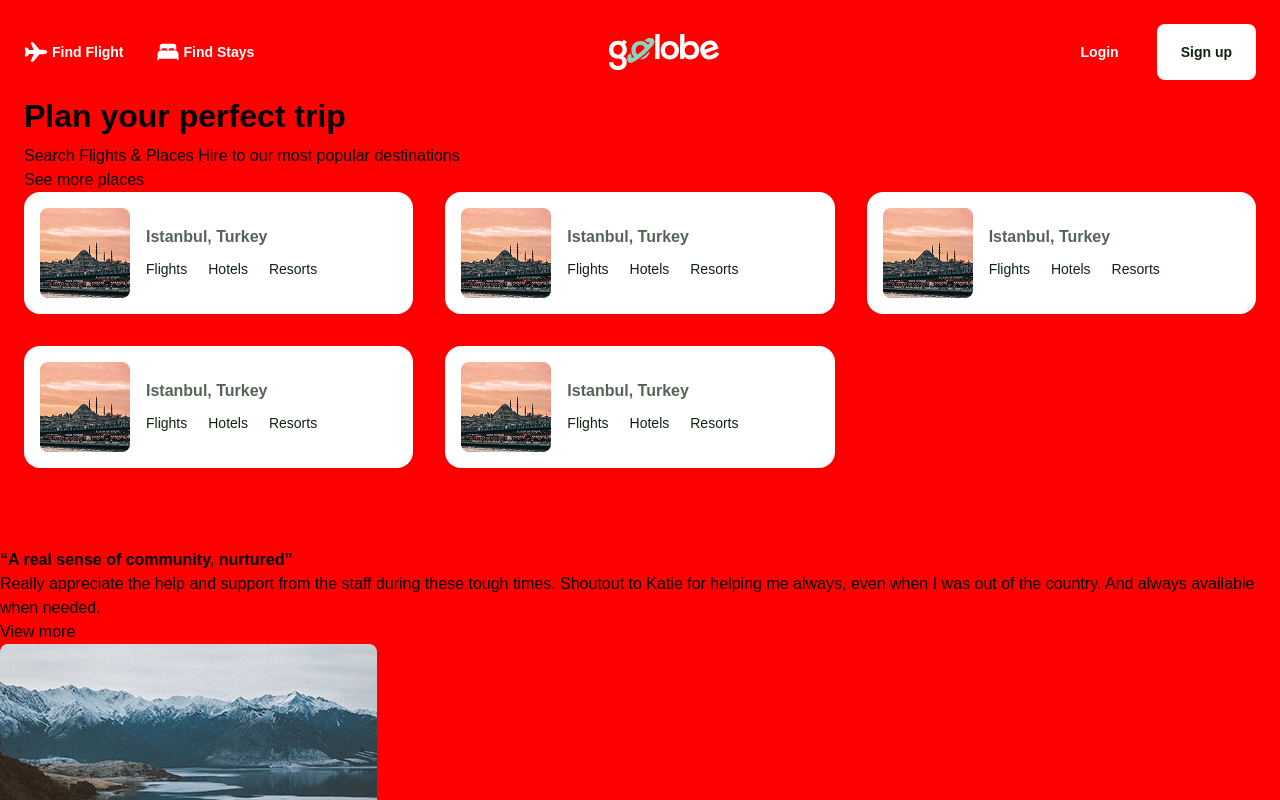
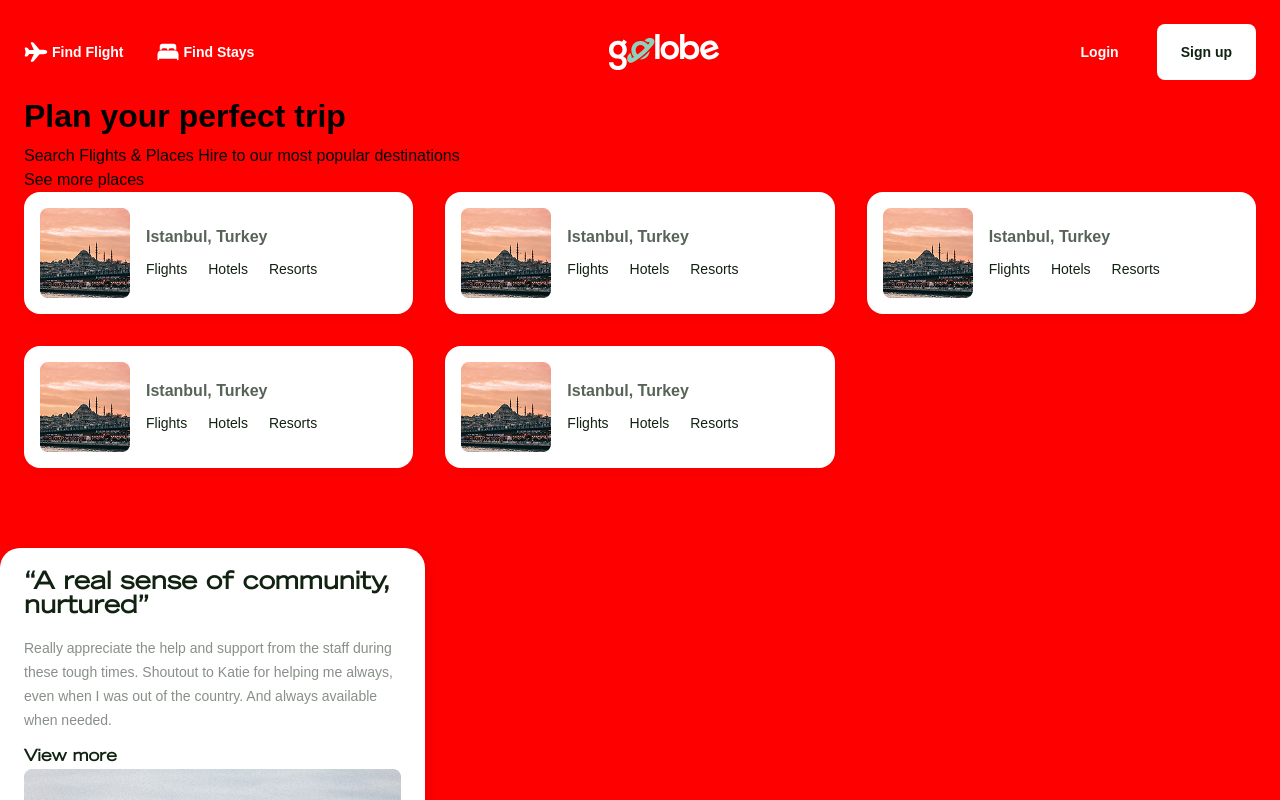
Before and after one commit to progdidi/globe, a React (Create React App) app: page / in a window 1280 px wide. Shown: the top 800 px of the page. Built offline with nearby package versions, Linux system fonts and the light colour scheme.

Commit message:
feat: feat ReviewsItem component

```diff
--- a/src/components/ReviewsItem/reviewsItem.scss
+++ b/src/components/ReviewsItem/reviewsItem.scss
@@ -0,0 +1,30 @@
+.review-item {
+    border-radius: 20px;
+    padding: 24px;
+    width: 425px;
+    box-shadow: 2px 4px 16px 0 rgba(17, 34, 17, 0.1);
+    background: var(--neutrals);
+    &__title {
+        font-family: var(--second-family);
+        font-weight: 700;
+        font-size: 24px;
+        color: var(--blackish-green);
+        margin-bottom: 16px;
+    }
+    &__text {
+        font-weight: 500;
+        font-size: 14px;
+        color: var(--blackish-green);
+        opacity: 0.5;
+        margin-bottom: 12px;
+    }
+    &__link {
+        font-family: var(--second-family);
+        font-weight: 700;
+        font-size: 16px;
+        text-align: right;
+        color: var(--blackish-green);
+    }
+    &__img {
+    }
+}
```
